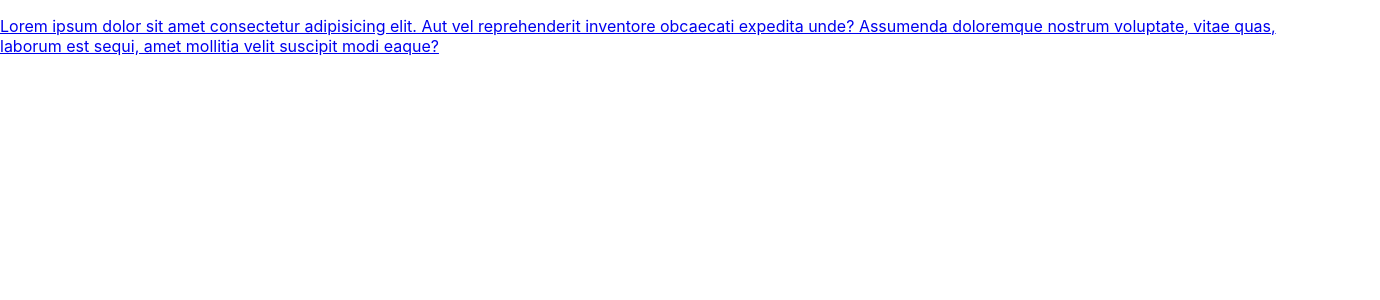
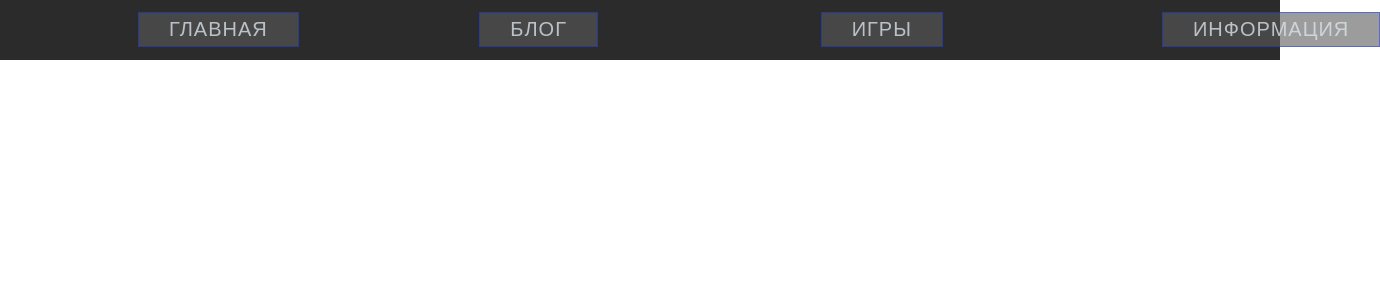
Before and after one commit to Folze/TangensPage, a React (Create React App) app: page /Blog in a window 1280 px wide. Shown: the top 300 px of the page, 1380 px wide, since content can reach past the window. Built offline with nearby package versions, Linux system fonts and the light colour scheme.

Commit message:
add navbar another pages

```diff
--- a/src/BlogPage/Blog.jsx
+++ b/src/BlogPage/Blog.jsx
@@ -1,17 +1,12 @@
 import React from "react";
 import { NavLink } from "react-router-dom";
+import Navbar from "../MainPage/Navbar/Navbar";
+import s from "./Blog.module.scss"
 
 const Blog = () => {
     return (
-        <div> <NavLink to="/" >
-            <p>Lorem ipsum dolor sit amet consectetur
-                adipisicing elit. Aut vel reprehenderit
-                inventore obcaecati expedita unde?
-                Assumenda doloremque nostrum voluptate,
-                vitae quas, laborum est sequi, amet mollitia
-                velit suscipit modi eaque?
-            </p>
-        </NavLink>
+        <div className={s.background}>
+            <Navbar />
         </div>
 
     )
--- /dev/null
+++ b/src/BlogPage/Blog.module.scss
@@ -0,0 +1,3 @@
+// .background {
+//     url (kisa.jpg)
+// }
--- a/src/GamePage/Game.jsx
+++ b/src/GamePage/Game.jsx
@@ -1,17 +1,13 @@
 import React from "react";
 import { NavLink } from "react-router-dom";
 import kisa from "../assets/kisa.jpg"
+import Navbar from "../MainPage/Navbar/Navbar";
 import styles from "./Game.module.scss";
 
 const Games = () => {
     return (
         <div>
-            <NavLink to="/" >
-                <div className={styles.header}>
-                    Back to home
-                </div>
-            </NavLink>
-            <img src={kisa} alt="game1" />
+            <Navbar />
         </div>
     )
 }
--- a/src/GamePage/Game.module.scss
+++ b/src/GamePage/Game.module.scss
@@ -6,3 +6,126 @@
 .header {
     color:yellow;
 }
+
+
+.navbar {
+    position:sticky;
+    top : 0px;
+    background-color: rgba(0, 0, 0, 0.831);
+    height: 60px;
+    // width: 100%;
+    z-index: 50;
+}
+
+
+.button {
+    display: flex;
+    justify-content: space-between;
+    align-items: center;
+    padding: 2px   10%;
+}
+
+// Неон кнопки
+//////////////////////////////////////////////////
+
+.buttonFour {
+    border: 1px solid rgba(2, 44, 255, 0.427);
+    position: absolute;
+    display: inline-block;
+    padding: 5px 30px;
+    color: #dde6edc5;
+    text-transform: uppercase;
+    letter-spacing: 1px;
+    text-decoration: none;
+    font-size: 20px;
+    overflow: hidden;
+    transition: 0.2s;
+    margin: 10px;
+    background-color:#5a5a5a98 ;
+}
+
+//Анимация
+
+button span {
+    position: absolute;
+    display: block;
+}
+
+
+
+button span:nth-child(1) {
+    top: 0;
+    left: -100%;
+    width: 100%;
+    height: 2px;
+    background: linear-gradient(90deg, transparent, #2196f3);
+}
+
+
+
+button:hover span:nth-child(1) {
+    left: 100%;
+    transition: 1s;
+}
+
+
+
+button span:nth-child(3) {
+    bottom: 0;
+    right: -100%;
+    width: 100%;
+    height: 2px;
+    background: linear-gradient(270deg, transparent, #2196f3);
+}
+
+
+button:hover span:nth-child(3) {
+    right: 100%;
+    transition: 1s;
+    transition-delay: 0.5s;
+}
+
+
+
+button span:nth-child(2) {
+    top: -100%;
+    right: 0;
+    width: 2px;
+    height: 100%;
+    background: linear-gradient(180deg, transparent, #2196f3);
+}
+
+
+button:hover span:nth-child(2) {
+    top: 100%;
+    transition: 1s;
+    transition-delay: 0.25s;
+}
+
+
+
+button span:nth-child(4) {
+    bottom: -100%;
+    left: 0;
+    width: 2px;
+    height: 100%;
+    background: linear-gradient(360deg, transparent, #2196f3);
+}
+
+button:hover span:nth-child(4) {
+    bottom: 100%;
+    transition: 1s;
+    transition-delay: 0.75s;
+}
+
+
+//Подсветка
+
+button:hover {
+    color: #255784;
+    background: #2195f320;
+    box-shadow: 0 0 10px #2195f351, 0 0 40px #2195f351, 0 0 80px #2195f351;
+    transition-delay: 1s;
+}
+
+////////////////////////////////////////////////////////////
--- a/src/Information/Information.jsx
+++ b/src/Information/Information.jsx
@@ -1,17 +1,19 @@
 import React from "react";
 import { NavLink } from "react-router-dom";
+import Navbar from "../MainPage/Navbar/Navbar";
 
 const Information = () => {
     return (
-        <div> <NavLink to="/" >
-            <p>Lorem ipsum dolor sit amet consectetur
-                adipisicing elit. Aut vel reprehenderit
-                inventore obcaecati expedita unde?
-                Assumenda doloremque nostrum voluptate,
-                vitae quas, laborum est sequi, amet mollitia
-                velit suscipit modi eaque?
-            </p>
-        </NavLink>
+        <div>
+            <Navbar />
+
+            Кто создатель?
+
+            Какие языки поддерживаются?
+
+            На чем написано?
+
+
         </div>
 
     )
--- a/src/MainPage/Navbar/Navbar.jsx
+++ b/src/MainPage/Navbar/Navbar.jsx
@@ -11,21 +11,21 @@ const Navbar = () => {
             {/* </div> */}
 
             {/* 1 кнопка */}
-
             <div className={styles.button}>
+                <NavLink to="/">
                     <div>
                         <button className={styles.buttonFour}>
                             <span></span><span></span><span></span><span></span>
                             Главная
                         </button>
                     </div>
-
+                </NavLink>
                 {/* 2 кнока */}
 
                 <NavLink to="/Blog">
                     <button className={styles.buttonFour}>
                         <span></span><span></span><span></span><span></span>
-                        Blog
+                        Блог
                     </button>
                 </NavLink>
 
@@ -48,7 +48,7 @@ const Navbar = () => {
                 </NavLink>
 
             </div>
-        </div>
+        </div >
     )
 }
 
```
Lines whose indentation alone changed are shown as unchanged.
